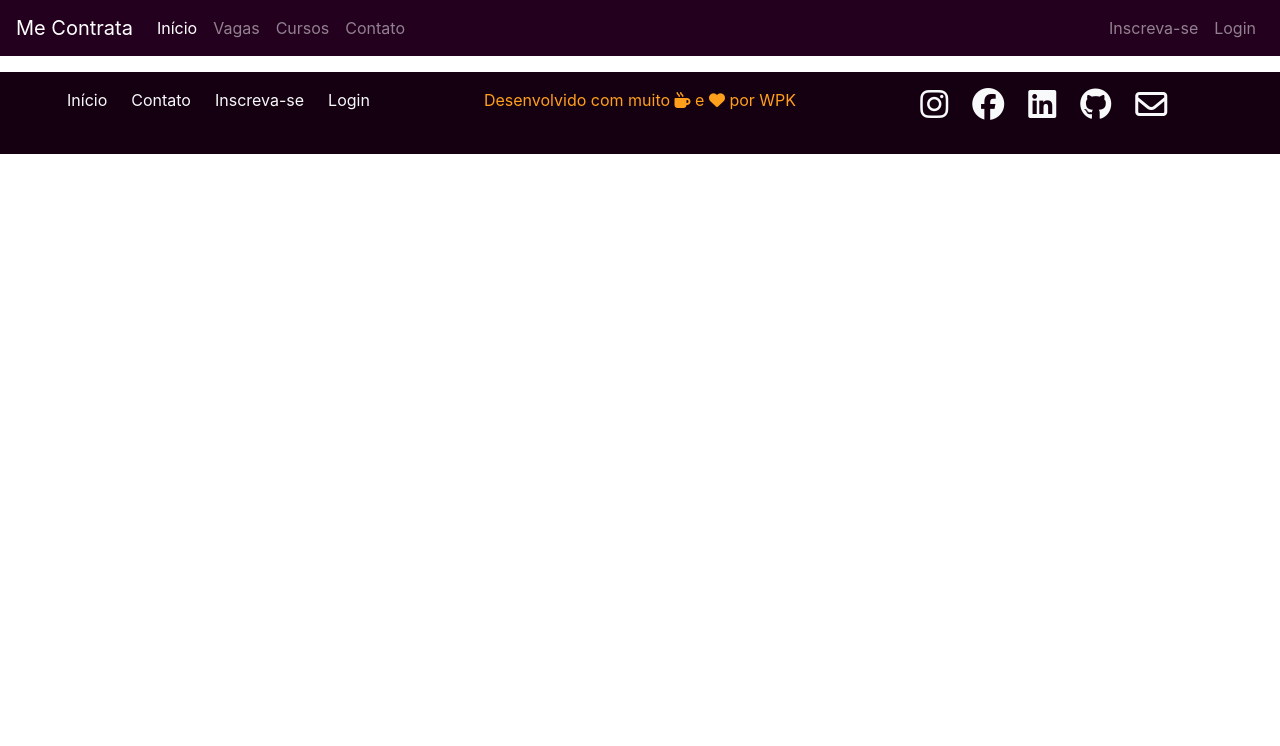
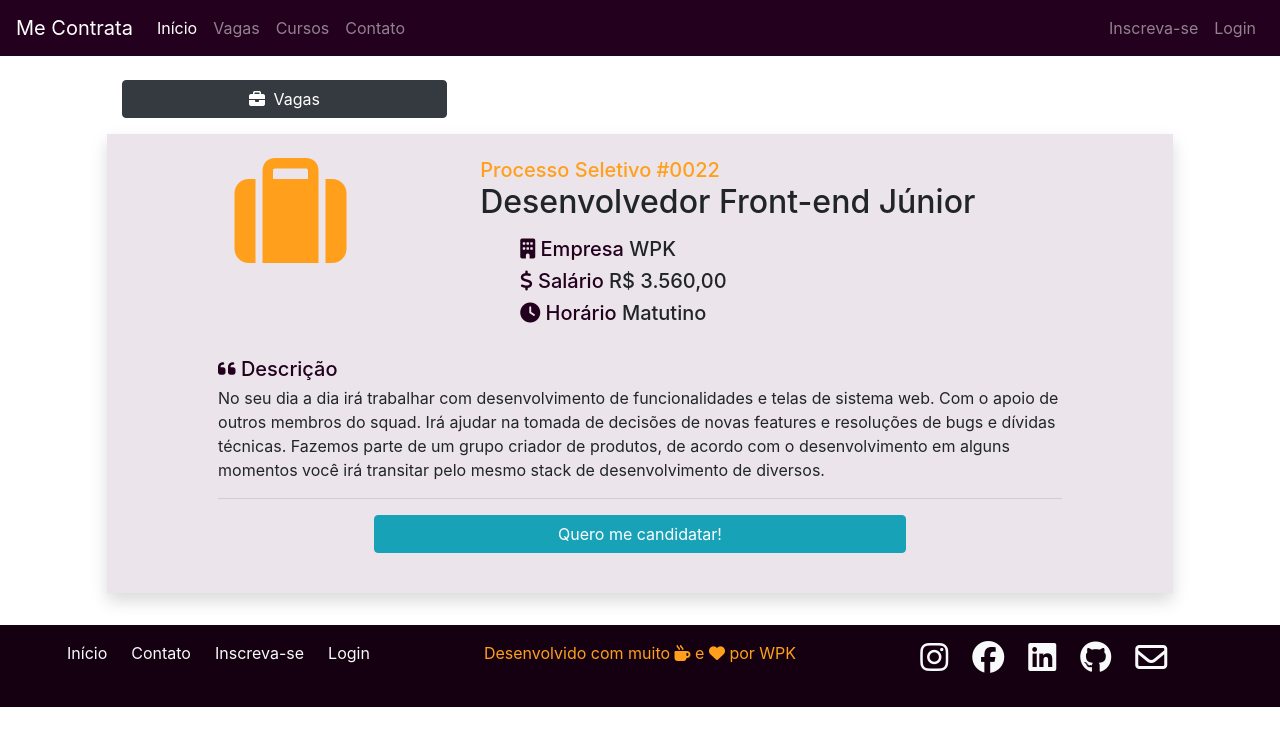
Before and after one commit to PedroSalvino/projeto-me-contrata-2021, an Angular app: page /vaga in a window 1280 px wide. Shown: the top 746 px of the page. Built offline with nearby package versions, Linux system fonts and the light colour scheme.

Commit message:
3 files modified

```diff
--- a/src/app/vaga/vaga.component.html
+++ b/src/app/vaga/vaga.component.html
@@ -1 +1,75 @@
-<p></p>
+<div class="container-fluid">
+  <div class="row">
+    <div class="col-md-10 mx-auto py-3">
+      <div class="row my-2">
+        <div class="col-md-4">
+          <button
+            type="button"
+            class="btn btn-dark btn-block"
+            [routerLink]="['/vagas']"
+          >
+            <span class="mr-1"><i class="fas fa-briefcase"></i></span> Vagas
+          </button>
+        </div>
+      </div>
+
+      <div class="row my-3">
+        <div class="col py-4 px-4 bg-claro shadow">
+          <div class="row">
+            <div class="col-md-4 text-center">
+              <span><i class="fas fa-suitcase fa-7x text-alerta"></i></span>
+            </div>
+            <div class="col">
+              <small class="h5 text-alerta">Processo Seletivo #0022</small>
+              <h1 class="h2">Desenvolvedor Front-end Júnior</h1>
+              <ul class="my-3">
+                <li class="h5">
+                  <span class="text-escuro"
+                    ><i class="fas fa-building"></i> Empresa</span
+                  >
+                  WPK
+                </li>
+                <li class="h5">
+                  <span class="text-escuro"
+                    ><i class="fas fa-dollar-sign"></i> Salário</span
+                  >
+                  R$ 3.560,00
+                </li>
+                <li class="h5">
+                  <span class="text-escuro"
+                    ><i class="fas fa-clock"></i> Horário</span
+                  >
+                  Matutino
+                </li>
+              </ul>
+            </div>
+          </div>
+          <div class="row my-3">
+            <div class="col-md-10 mx-auto">
+              <div>
+                <span class="text-escuro h5"
+                  ><i class="fas fa-quote-left"></i> Descrição</span
+                >
+                <p class="mt-1">
+                  No seu dia a dia irá trabalhar com desenvolvimento de
+                  funcionalidades e telas de sistema web. Com o apoio de outros
+                  membros do squad. Irá ajudar na tomada de decisões de novas
+                  features e resoluções de bugs e dívidas técnicas. Fazemos
+                  parte de um grupo criador de produtos, de acordo com o
+                  desenvolvimento em alguns momentos você irá transitar pelo
+                  mesmo stack de desenvolvimento de diversos.
+                </p>
+              </div>
+              <hr />
+              <div class="col-md-8 mx-auto">
+                <button class="btn btn-info btn-block">
+                  Quero me candidatar!
+                </button>
+              </div>
+            </div>
+          </div>
+        </div>
+      </div>
+    </div>
+  </div>
+</div>
--- a/src/styles.css
+++ b/src/styles.css
@@ -6,9 +6,6 @@
 }
 .bg-alerta {
   background-color: #ff9f1c;
-}
-.bg-claro {
-  background-color: #f7f9f9;
 }
 .bg-darker {
   background-color: #140011;
@@ -43,3 +40,7 @@ ul {
 textarea {
   resize: none;
 }
+
+.bg-claro {
+  background-color: rgba(156, 122, 151, 0.2);
+}
```
Also changed, not shown: src/app/area-vagas/area-vagas.component.html (+6 -1 lines).
